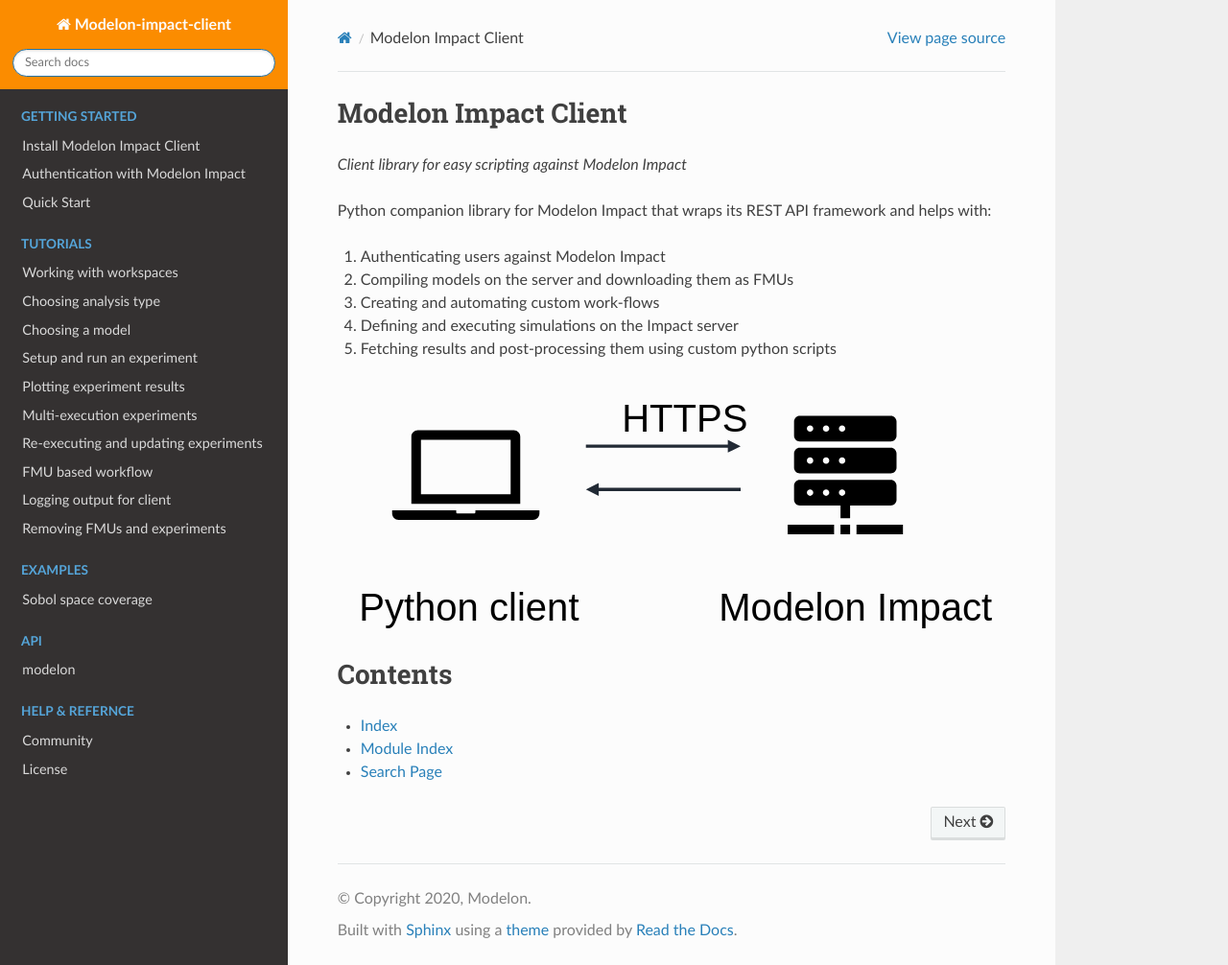
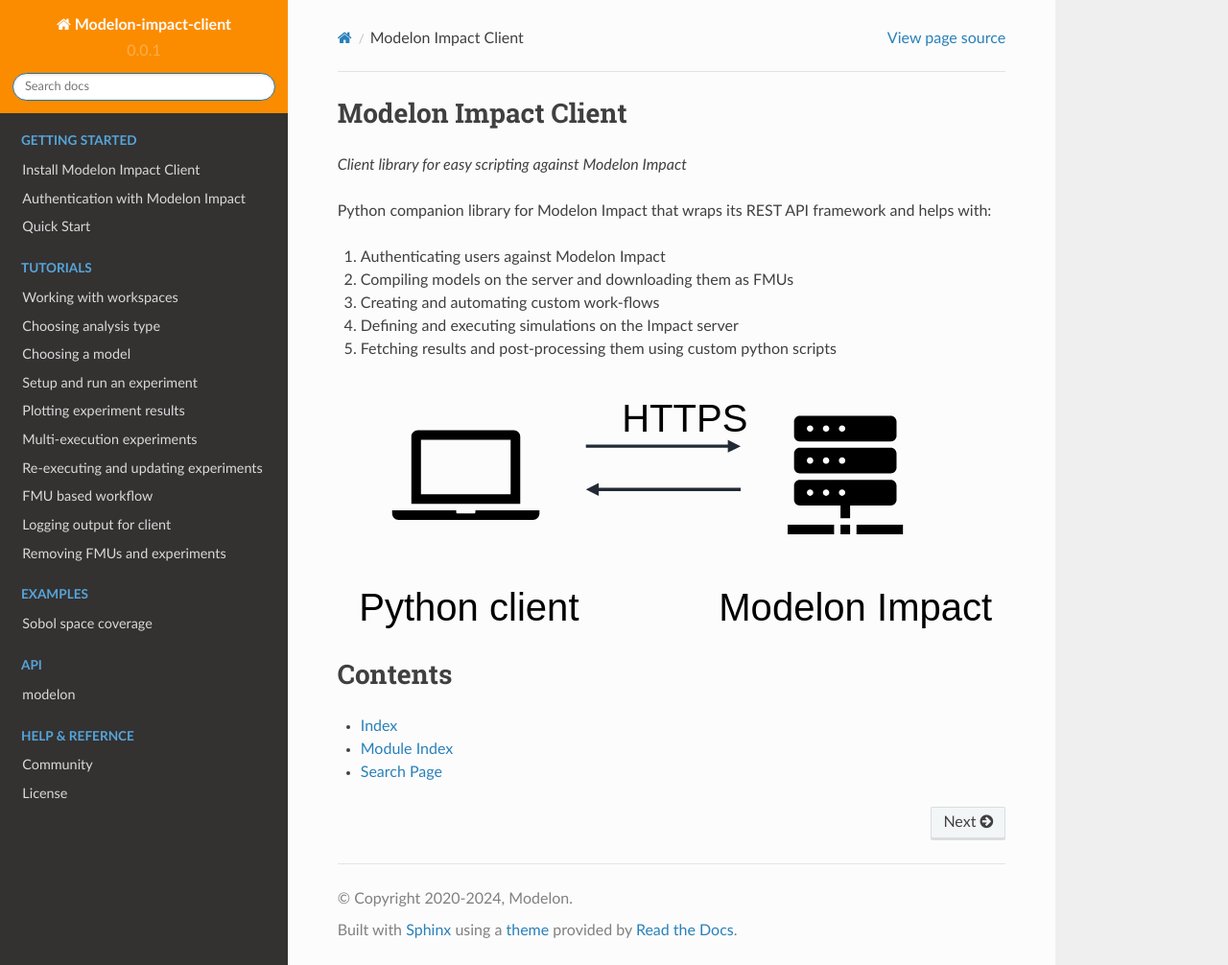
Before and after one commit to modelon-community/impact-client-python, a Sphinx documentation site: the page built from docs/source/index.rst, in a window 1280 px wide and 1006 px high. Shown: the whole window at 96% size. Built offline with Sphinx 7.4.7 and the Read the Docs theme 2.0.0, drawn with Linux system fonts in a browser that asks for light colours; the version number is read from the project's files by our own code; some of the changed lines change nothing that is shown.

Commit message:
chore: corrected version and copyright year in docs

```diff
--- a/docs/source/conf.py
+++ b/docs/source/conf.py
@@ -11,6 +11,7 @@
 # documentation root, use os.path.abspath to make it absolute, like shown here.
 #
 import os
+import subprocess
 import sys
 
 import sphinx_rtd_theme
@@ -20,12 +21,11 @@
 # -- Project information -----------------------------------------------------
 
 project = "Modelon-impact-client"
-copyright = "2020, Modelon"
+copyright = "2020-2024, Modelon"
 author = "Modelon"
 
 # The full version, including alpha/beta/rc tags
-# TODO : Need to ensure version number is set correctly with the release bot.
-release = "1.0.0"
+release = subprocess.check_output(["poetry", "version", "-s"])[:-1].decode()
 master_doc = "index"
 
 # -- General configuration ---------------------------------------------------
```
